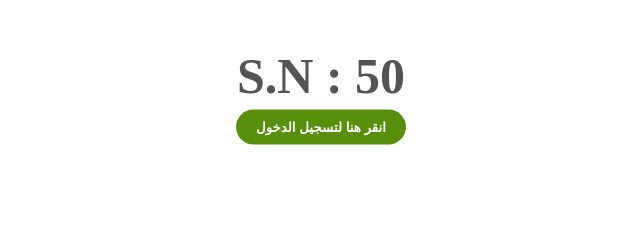
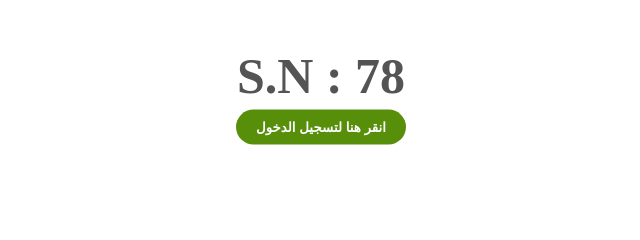
Before and after one commit to ALEmadTransport/account_78, a plain HTML site: page index.html in a window 1280 px wide. Shown: the part 273-513 px from the top of the page, 319-959 px from the left. Drawn offline with Linux system fonts and the light colour scheme.

Commit message:
Update index.html

```diff
--- a/index.html
+++ b/index.html
@@ -49,7 +49,7 @@
 
 <body>
     <img src="background.png" alt="">
-    <span class="sn-label">S.N : 50</span>
+    <span class="sn-label">S.N : 78</span>
     <br>
     <br>
     <br>
```
